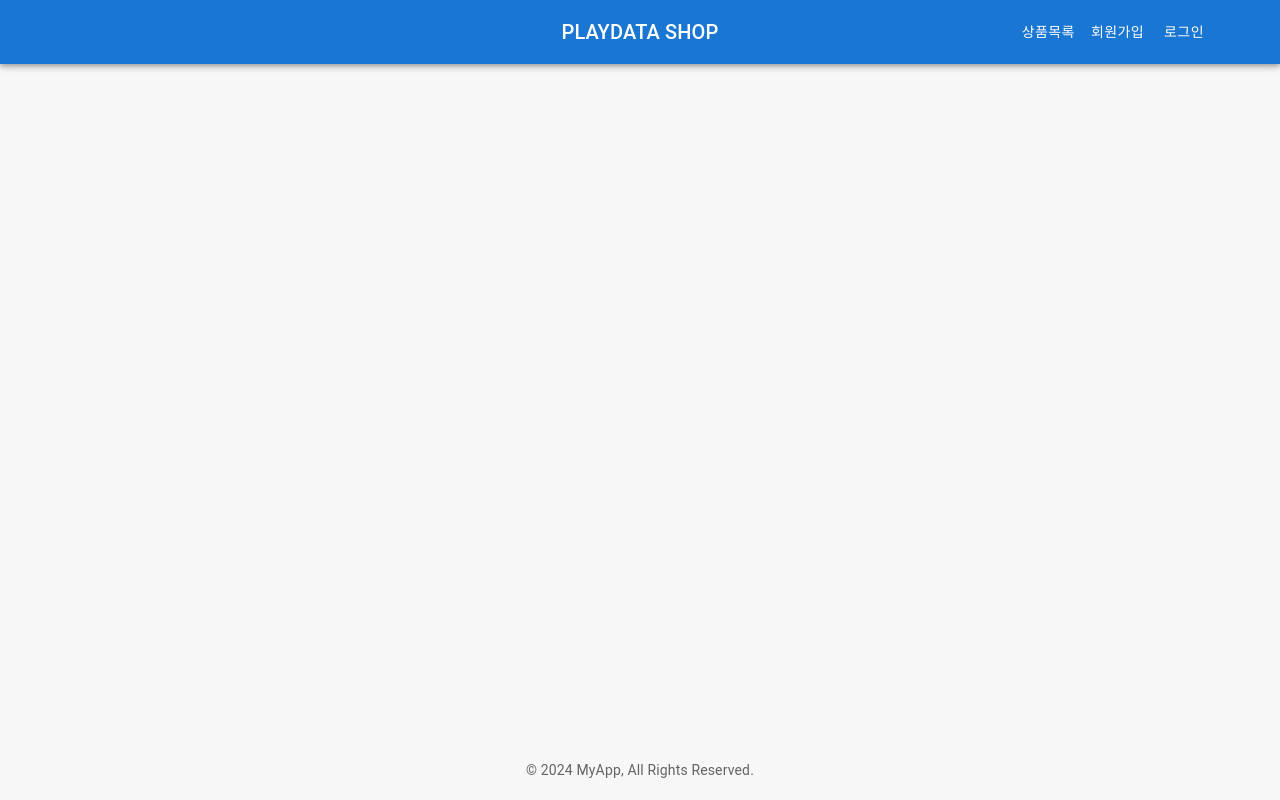
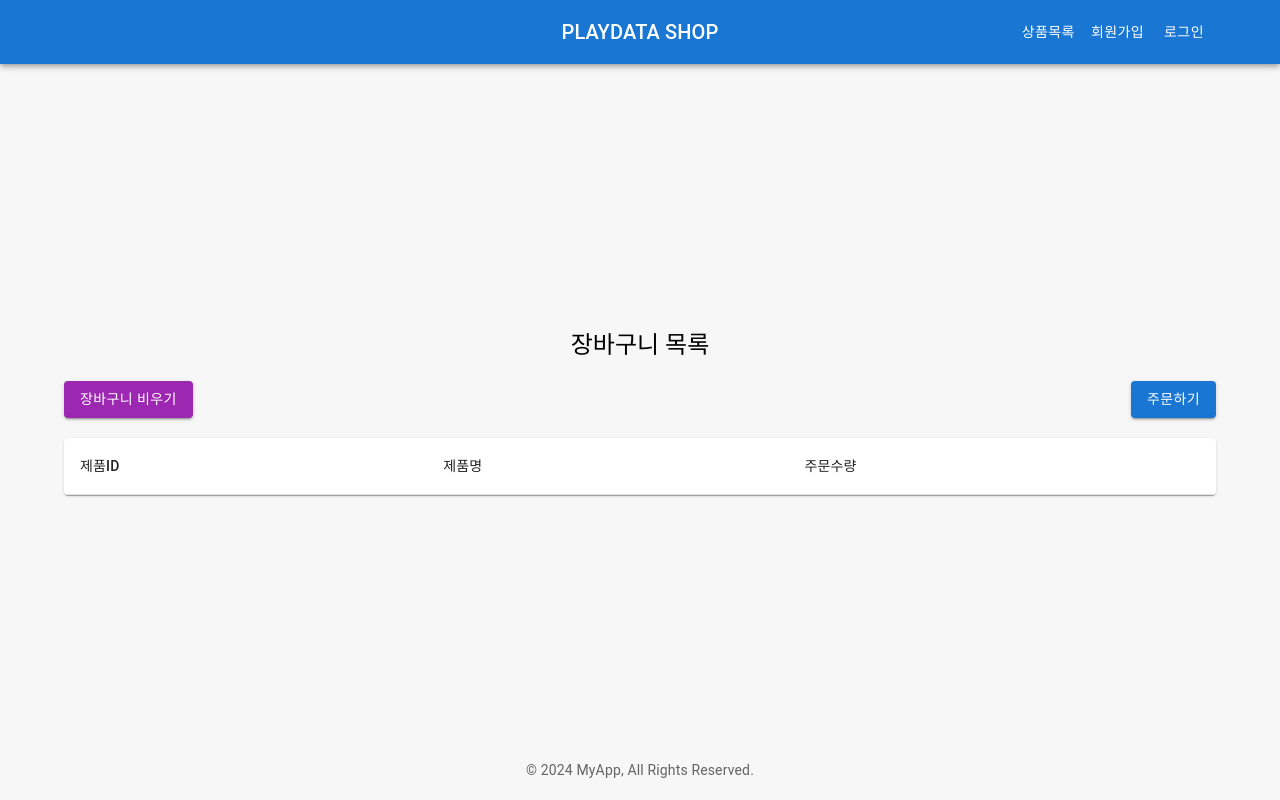
Before and after one commit to LeeKM321/orderservice-front, a React (Create React App) app: page /order/cart in a window 1280 px wide. Built offline with nearby package versions, Linux system fonts and the light colour scheme.

Commit message:
장바구니 컴포넌트 생성 및 렌더링 확인, 라우터 추가

```diff
--- a/src/App.js
+++ b/src/App.js
@@ -8,6 +8,7 @@ import LoginPage from './components/LoginPage';
 import { AuthContextProvider } from './context/UserContext';
 import ProductList from './components/ProductList';
 import { CartContextProvider } from './context/CartContext';
+import OrderPage from './components/OrderPage';
 
 function App() {
   return (
@@ -21,6 +22,7 @@ function App() {
               <Route path='/member/create' element={<MemberCreate />} />
               <Route path='/login' element={<LoginPage />} />
               <Route path='/product/list' element={<ProductList />} />
+              <Route path='/order/cart' element={<OrderPage />} />
             </Routes>
           </div>
           <Footer />
--- /dev/null
+++ b/src/components/OrderPage.js
@@ -0,0 +1,65 @@
+import {
+  Button,
+  Container,
+  Grid,
+  Paper,
+  Table,
+  TableBody,
+  TableCell,
+  TableContainer,
+  TableHead,
+  TableRow,
+  Typography,
+} from '@mui/material';
+import React, { useContext } from 'react';
+import CartContext from '../context/CartContext';
+
+const OrderPage = () => {
+  const { productsInCart } = useContext(CartContext);
+
+  const clearCart = () => {};
+
+  const orderCreate = () => {};
+
+  return (
+    <Container>
+      <Grid container justifyContent='center' style={{ margin: '20px 0' }}>
+        <Typography variant='h5'>장바구니 목록</Typography>
+      </Grid>
+      <Grid
+        container
+        justifyContent='space-between'
+        style={{ marginBottom: '20px' }}
+      >
+        <Button onClick={clearCart} color='secondary' variant='contained'>
+          장바구니 비우기
+        </Button>
+        <Button onClick={orderCreate} color='primary' variant='contained'>
+          주문하기
+        </Button>
+      </Grid>
+      <TableContainer component={Paper}>
+        <Table>
+          <TableHead>
+            <TableRow>
+              <TableCell>제품ID</TableCell>
+              <TableCell>제품명</TableCell>
+              <TableCell>주문수량</TableCell>
+            </TableRow>
+          </TableHead>
+          <TableBody>
+            {productsInCart.map((product) => (
+              <TableRow key={product.id}>
+                <TableCell>{product.id}</TableCell>
+                <TableCell>{product.name}</TableCell>
+                <TableCell>{product.quantity}</TableCell>
+              </TableRow>
+            ))}
+          </TableBody>
+        </Table>
+      </TableContainer>
+    </Container>
+  );
+};
+
+export default OrderPage;
--- a/src/context/CartContext.js
+++ b/src/context/CartContext.js
@@ -69,6 +69,10 @@ export const CartContextProvider = (props) => {
     });
   };
 
+  const clearCart = () => {
+    dispatch({ type: 'CLEAR_CART' });
+  };
+
   console.log(cartState);
 
   return (
@@ -77,6 +81,7 @@ export const CartContextProvider = (props) => {
         productsInCart: cartState.productsInCart,
         totalQuantity: cartState.totalQuantity,
         addCart,
+        clearCart,
       }}
     >
       {props.children}
```
